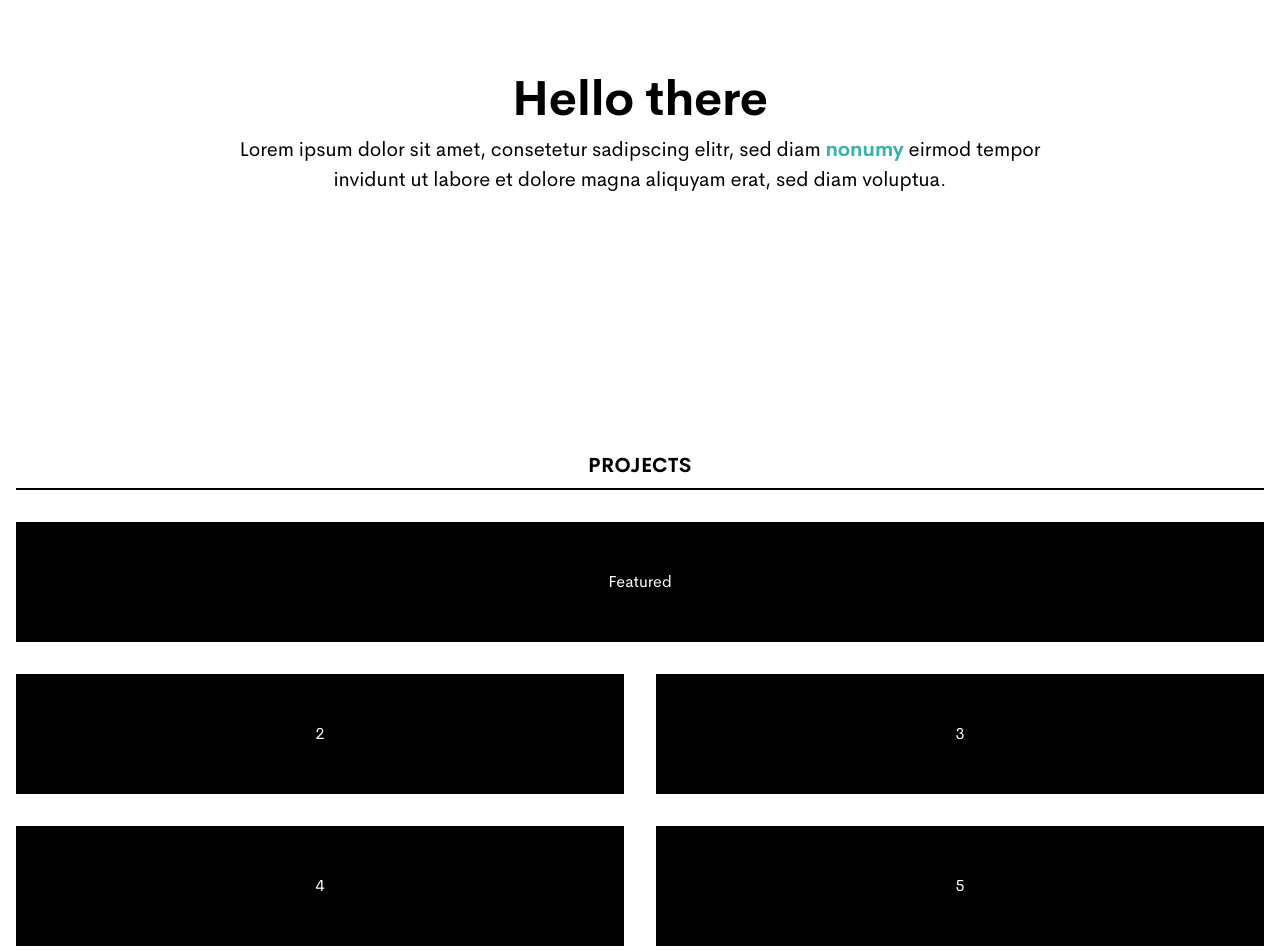
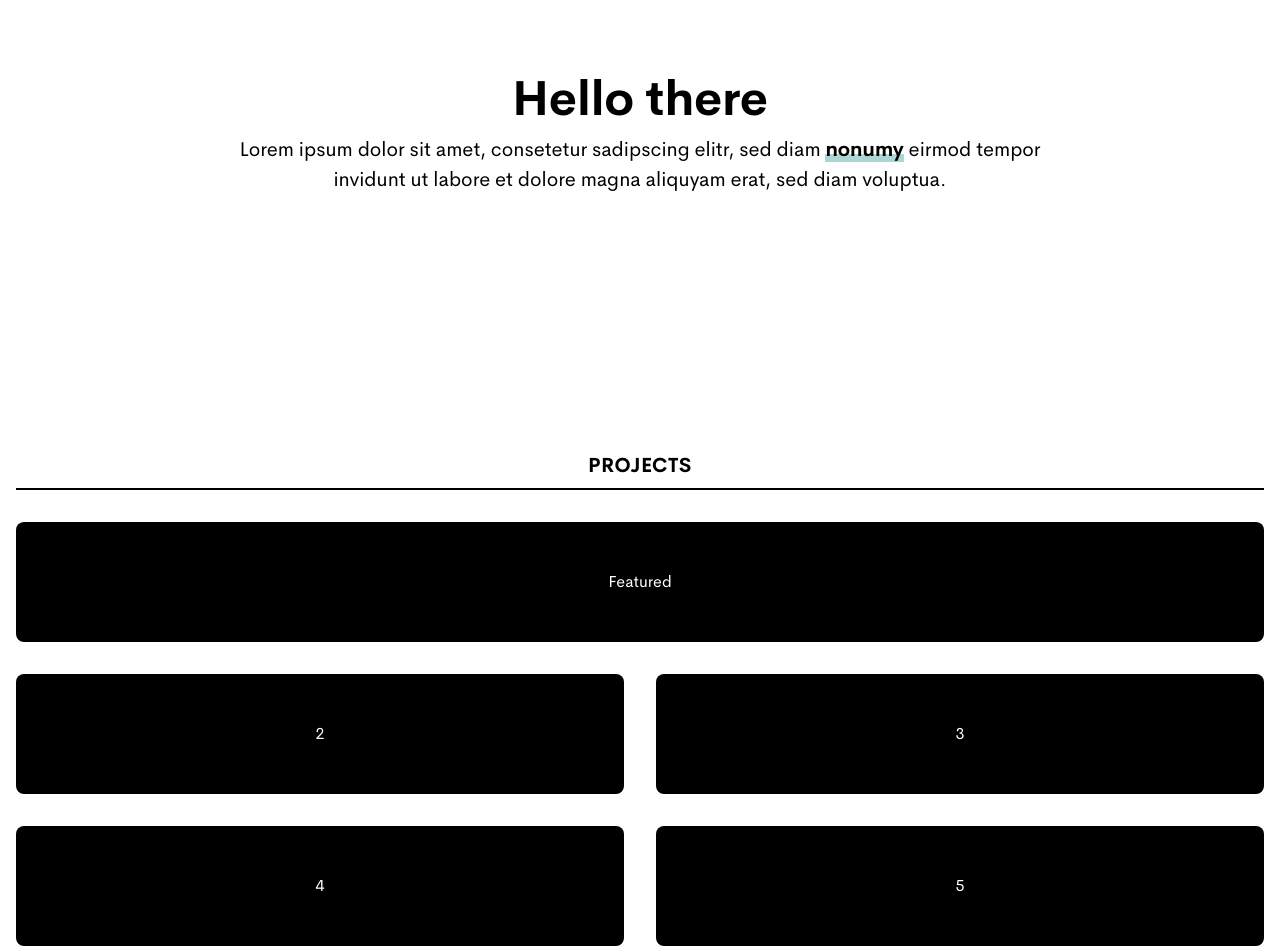
Before and after one commit to dennisschoepf/dnsc.io, a Next.js app: page / in a window 1280 px wide. Shown: the part 240-1192 px from the top of the page. Built offline with nearby package versions, Linux system fonts and the light colour scheme.

Commit message:
Adapt links for accessibility, add meta tags and lang

```diff
--- a/components/Nav.js
+++ b/components/Nav.js
@@ -4,7 +4,7 @@ export default () => (
   <div className="container mx-auto my-2 md:my-4 flex flex-row justify-between font-bold text-lg md:text-xl tracking-wide uppercase">
     <Link href="/"><a className="py-2 px-4">Dennis Schoepf</a></Link>
     <Link href="/about">
-      <a className="py-2 px-4 hover:bg-teal-500 hover:text-white hover:shadow-lg rounded">About</a>
+      <a className="py-2 px-4 hover:bg-teal-600 hover:text-white hover:shadow-lg rounded">About</a>
     </Link>
   </div>
 )
--- a/components/Projects.js
+++ b/components/Projects.js
@@ -3,11 +3,11 @@ export default () => (
     <h2 className="w-full text-center mb-2 text-lg md:text-xl text-black uppercase font-bold tracking-wide">Projects</h2>
     <hr className="border-t-2 border-black" />
     <div className="mt-4 md:mt-8 grid grid-rows-5 lg:grid-rows-3 grid-cols-1 lg:grid-cols-2 gap-4 md:gap-8">
-      <div className="text-center py-12 bg-black text-white lg:col-span-2">Featured</div>
-      <div className="text-center py-12 bg-black text-white">2</div>
-      <div className="text-center py-12 bg-black text-white">3</div>
-      <div className="text-center py-12 bg-black text-white">4</div>
-      <div className="text-center py-12 bg-black text-white">5</div>
+      <div className="rounded-lg text-center py-12 bg-black text-white lg:col-span-2">Featured</div>
+      <div className="rounded-lg text-center py-12 bg-black text-white">2</div>
+      <div className="rounded-lg text-center py-12 bg-black text-white">3</div>
+      <div className="rounded-lg text-center py-12 bg-black text-white">4</div>
+      <div className="rounded-lg text-center py-12 bg-black text-white">5</div>
     </div>
   </div>
 )
--- a/components/StyledLink.js
+++ b/components/StyledLink.js
@@ -3,8 +3,8 @@ import Link from 'next/link';
 export default ({ children, href }) => (
   <Link href={href}>
     <a className="relative text-hover-effect">
-      <span className="text-hover-effect-text relative z-20 text-teal-500 font-bold">{children}</span>
-      <span className="text-hover-effect-bg absolute bg-teal-500 shadow-lg rounded -my-2 -mx-4 top-0 right-0 left-0 bottom-0"></span>
+      <span className="text-hover-effect-text relative z-20 font-bold">{children}</span>
+      <span className="text-hover-effect-bg absolute bg-teal-600 shadow-lg rounded -my-2 -mx-4 top-0 right-0 left-0 bottom-0"></span>
     </a>
   </Link>
 );
--- a/pages/_app.js
+++ b/pages/_app.js
@@ -7,6 +7,12 @@ function MyApp({ Component, pageProps }) {
   return (
     <main>
       <Head>
+        <title>schoepf.co - Intro & Projects</title>
+        <meta charset="UTF-8" />
+        <meta name="description" content="Hello there, I am Dennis Schoepf a designer/developer with over 5 years of professional experience, currently doing a master's degree in Human-Computer-Interaction in Salzburg, Austria."/>
+        <meta name="keywords" content="Dennis Schoepf, Dennis, Schoepf, Personal Website, Projects" />
+        <meta name="author" content="Dennis Schoepf" />
+        <meta name="viewport" content="width=device-width, initial-scale=1.0" />
         <link rel="shortcut icon" href="/public/favicon.ico" />
       </Head>
       <Nav />
--- /dev/null
+++ b/pages/_document.js
@@ -0,0 +1,22 @@
+import Document, { Html, Head, Main, NextScript } from 'next/document'
+
+class MyDocument extends Document {
+  static async getInitialProps(ctx) {
+    const initialProps = await Document.getInitialProps(ctx)
+    return { ...initialProps }
+  }
+
+  render() {
+    return (
+      <Html lang="en">
+        <Head />
+        <body>
+          <Main />
+          <NextScript />
+        </body>
+      </Html>
+    )
+  }
+}
+
+export default MyDocument
--- a/styles/index.css
+++ b/styles/index.css
@@ -23,6 +23,10 @@
 
 /* Text Link hover effects */
 
+.text-hover-effect-text {
+  box-shadow: inset 0 -8px 0 rgba(49, 151, 149, 0.4);
+}
+
 .text-hover-effect-bg {
   display: none;
 }
@@ -33,4 +37,5 @@
 
 .text-hover-effect:hover .text-hover-effect-text {
   color: white;
+  box-shadow: none;
 }
```
